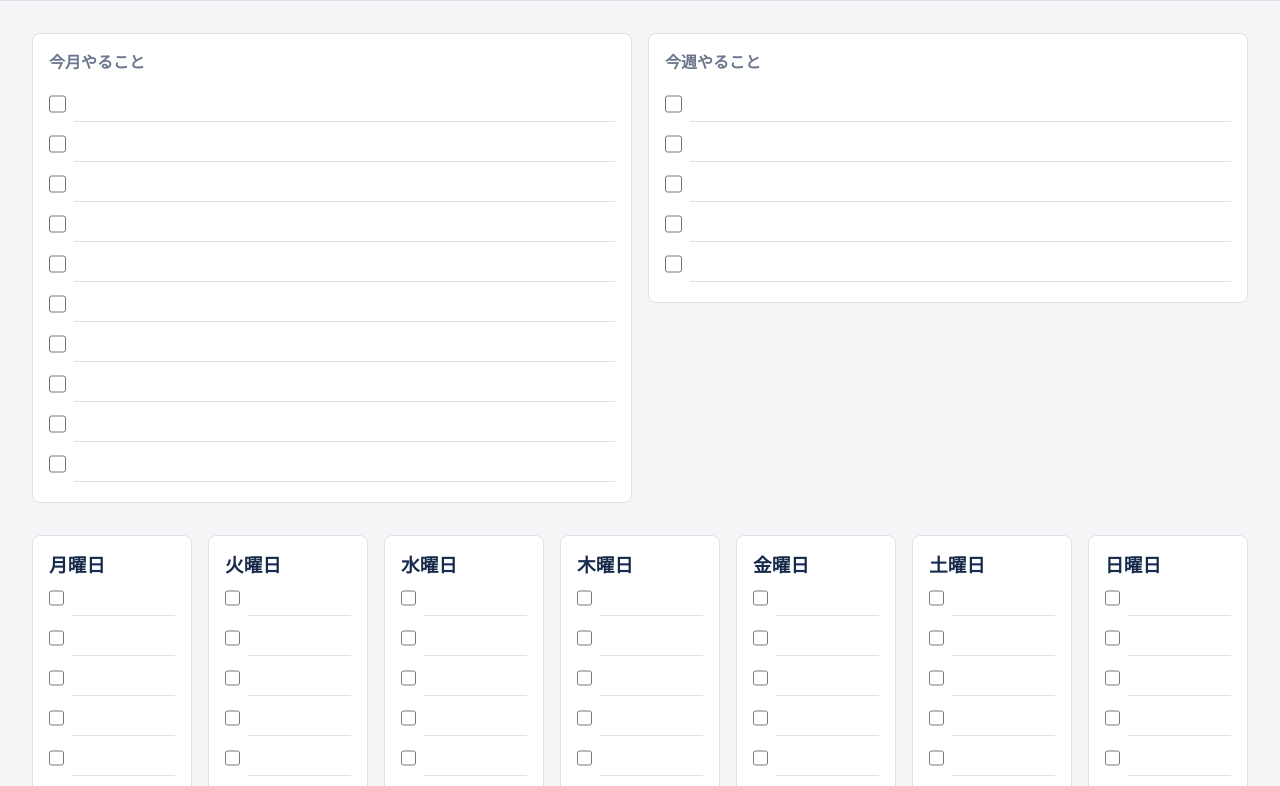
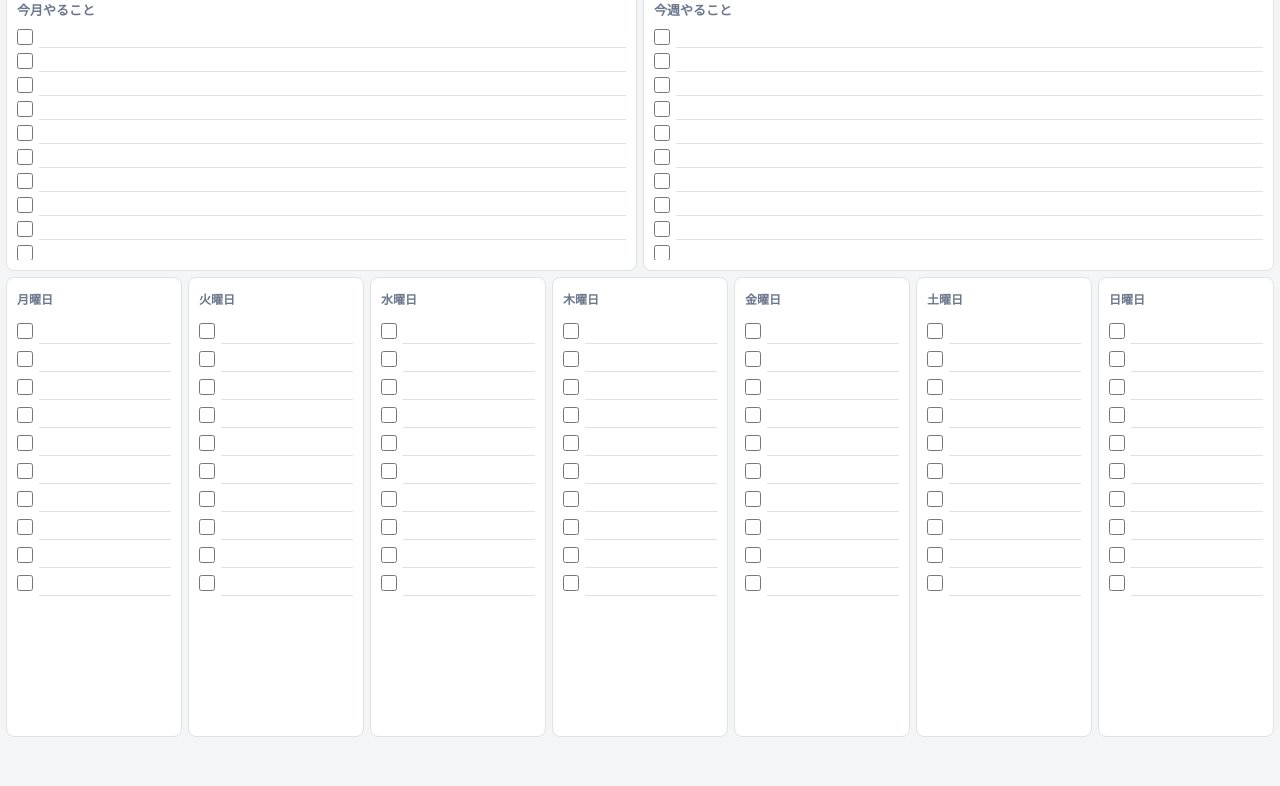
Before and after one commit to ManeTaizou/ipad-todo-list, a plain HTML site: page index.html in a window 1280 px wide. Shown: the part 57-843 px from the top of the page. After the commit the page ends 800 px from the top, so only its background shows below. Drawn offline with Linux system fonts and the light colour scheme.

Commit message:
Update index.html

```diff
--- a/index.html
+++ b/index.html
@@ -2,45 +2,108 @@
 <html lang="ja">
 <head>
   <meta charset="utf-8" />
-    <meta name="viewport" content="width=device-width, initial-scale=1.0" />
+  <meta name="viewport" content="width=device-width, initial-scale=1.0, viewport-fit=cover" />
   <title>ToDoリスト</title>
   <style>
-        :root {
-            --bg: #f4f5f7; --card: #ffffff; --ink: #172b4d; --muted: #6b778c;
-            --accent: #0052cc; --border: #dfe1e6; --checked: #9ca3af; --radius: 8px;
+    :root{
+      --bg:#f4f5f7; --card:#fff; --ink:#172b4d; --muted:#6b778c;
+      --accent:#0052cc; --border:#dfe1e6; --checked:#9ca3af; --radius:8px;
+      --gap:6px;                 /* 画面に収めるための最小ギャップ */
+      --pad-card:10px;           /* カード内余白を最小化 */
+      --row-top:0.38fr;          /* 上段(今月/今週)の高さ比 */
+      --row-bottom:0.62fr;       /* 下段(曜日)の高さ比 */
+      --input-h:26px;            /* 1行の高さ（チェック+テキスト） */
+      --head-h:24px;             /* カード見出し行の高さ */
     }
-        * { box-sizing: border-box; margin: 0; padding: 0; }
-        body {
-            margin: 0; background: var(--bg); color: var(--ink);
-            font-family: -apple-system, BlinkMacSystemFont, "Helvetica Neue", "Hiragino Sans", sans-serif;
-            font-size: 16px; line-height: 1.5;
+    *{box-sizing:border-box;margin:0;padding:0}
+    html,body{height:100%}
+    body{
+      margin:0; background:var(--bg); color:var(--ink);
+      font-family:-apple-system,BlinkMacSystemFont,"Helvetica Neue","Hiragino Sans",sans-serif;
+      font-size:14px; line-height:1.2; -webkit-text-size-adjust:100%;
     }
-        .container { width: 100%; max-width: 1800px; margin: 0 auto; padding: 16px; }
-        header {
-            background: var(--card); border-bottom: 1px solid var(--border);
-            padding: 12px 16px; position: sticky; top: 0; z-index: 10;
-            display: flex; justify-content: space-between; align-items: center;
+
+    /* 上部固定ヘッダー（最小サイズ） */
+    header{
+      background:var(--card); border-bottom:1px solid var(--border);
+      position:sticky; top:0; z-index:10;
+      display:flex; justify-content:space-between; align-items:center;
+      padding:6px 10px; height:40px;
     }
-        h1 { font-size: 22px; }
-        .controls button, .controls label {
-            border: 1px solid var(--border); background-color: var(--card); color: var(--ink);
-            padding: 6px 12px; border-radius: 6px; font-size: 13px; cursor: pointer;
+    h1{font-size:16px; font-weight:600}
+    .controls{display:flex; gap:4px; align-items:center}
+    .controls button,.controls label{
+      border:1px solid var(--border); background:var(--card); color:var(--ink);
+      padding:2px 8px; border-radius:6px; font-size:12px; cursor:pointer; height:26px;
     }
-        .main-table { width: 100%; border-spacing: 16px; border-collapse: separate; }
-        .main-table td { vertical-align: top; }
-        .card {
-            background: var(--card); border: 1px solid var(--border);
-            border-radius: var(--radius); padding: 16px; height: 100%;
+
+    /* 画面全体レイアウト：ヘッダーの下を2行グリッドで完全フィット */
+    .canvas{
+      height:calc(100vh - 40px); /* ヘッダー高と一致 */
+      padding:6px;
+      display:grid;
+      grid-template-rows: var(--row-top) var(--row-bottom);
+      gap:var(--gap);
     }
-        .card h2 { font-size: 16px; margin-bottom: 12px; color: var(--muted); }
-        .week-grid-table { width: 100%; border-spacing: 16px; border-collapse: separate; table-layout: fixed; }
-        .item { display: flex; align-items: center; gap: 8px; margin-bottom: 4px; }
-        .item input[type="checkbox"] { width: 18px; height: 18px; }
-        .item input.text {
-            width: 100%; border: none; border-bottom: 1px solid var(--border);
-            background: transparent; padding: 8px 4px; font-size: 15px; font-family: inherit;
+
+    /* 上段：今月/今週 2カラム */
+    .top{
+      display:grid;
+      grid-template-columns:1fr 1fr;
+      gap:var(--gap);
+      min-height:0; /* 子のoverflow可 */
     }
-        .item.checked input.text { text-decoration: line-through; color: var(--checked); }
+
+    /* 下段：曜日 7カラム（iPad横でちょうど収まる） */
+    .weekgrid{
+      display:grid;
+      grid-template-columns:repeat(7,1fr);
+      gap:var(--gap);
+      min-height:0;
+    }
+
+    .card{
+      background:var(--card); border:1px solid var(--border);
+      border-radius:var(--radius); padding:var(--pad-card);
+      display:flex; flex-direction:column; min-height:0;
+    }
+    .card h2,.card h3{
+      color:var(--muted); font-weight:600; line-height:1;
+      margin:0 0 6px 0; height:var(--head-h); display:flex; align-items:center;
+    }
+    .card h2{font-size:13px}
+    .card h3{font-size:12px}
+
+    /* リスト領域：見出しを除いた残り高さに10行をタイトに描画 */
+    .list{
+      flex:1 1 auto; min-height:0;
+      display:flex; flex-direction:column; gap:2px; /* 行間ほぼゼロ */
+    }
+
+    .item{
+      display:flex; align-items:center; gap:6px;
+      height:var(--input-h); /* 行高固定で10行ピッタリ狙い */
+    }
+    .item input[type="checkbox"]{
+      width:16px; height:16px; flex:0 0 auto;
+      margin:0;
+    }
+    .item input.text{
+      width:100%; border:none; border-bottom:1px solid var(--border);
+      background:transparent; padding:2px 2px; font-size:14px; font-family:inherit;
+      height:100%;
+    }
+    .item.checked input.text{ text-decoration:line-through; color:var(--checked); }
+
+    /* 余白を極力削るための微調整 */
+    @media (orientation:landscape) and (min-width:1024px){
+      :root{ --gap:6px; --pad-card:10px; --input-h:26px; --head-h:24px; }
+      body{ font-size:14px }
+    }
+
+    /* 万一高さが溢れる端末での保険：カード内のみスクロール */
+    .card{ overflow:hidden }
+    .list{ overflow:auto }
   </style>
 </head>
 <body>
@@ -55,71 +118,125 @@
     </div>
   </header>
 
-    <div class="container">
-        <table class="main-table">
-            <tr>
-                <td style="width:50%;">
+  <div class="canvas">
+    <!-- 上段：今月 / 今週 -->
+    <div class="top">
       <div class="card" id="month">
         <h2>今月やること</h2>
         <div class="list" data-section="month"></div>
       </div>
-                </td>
-                <td style="width:50%;">
       <div class="card" id="week">
         <h2>今週やること</h2>
         <div class="list" data-section="week"></div>
       </div>
-                </td>
-            </tr>
-        </table>
+    </div>
 
-        <table class="week-grid-table">
-            <tr>
-                <td id="weekday-月曜日"><div class="card"><h3>月曜日</h3><div class="list" data-section="月曜日"></div></div></td>
-                <td id="weekday-火曜日"><div class="card"><h3>火曜日</h3><div class="list" data-section="火曜日"></div></div></td>
-                <td id="weekday-水曜日"><div class="card"><h3>水曜日</h3><div class="list" data-section="水曜日"></div></div></td>
-                <td id="weekday-木曜日"><div class="card"><h3>木曜日</h3><div class="list" data-section="木曜日"></div></div></td>
-                <td id="weekday-金曜日"><div class="card"><h3>金曜日</h3><div class="list" data-section="金曜日"></div></div></td>
-                <td id="weekday-土曜日"><div class="card"><h3>土曜日</h3><div class="list" data-section="土曜日"></div></div></td>
-                <td id="weekday-日曜日"><div class="card"><h3>日曜日</h3><div class="list" data-section="日曜日"></div></div></td>
-            </tr>
-        </table>
+    <!-- 下段：曜日 7カラム -->
+    <div class="weekgrid">
+      <div class="card"><h3>月曜日</h3><div class="list" data-section="月曜日"></div></div>
+      <div class="card"><h3>火曜日</h3><div class="list" data-section="火曜日"></div></div>
+      <div class="card"><h3>水曜日</h3><div class="list" data-section="水曜日"></div></div>
+      <div class="card"><h3>木曜日</h3><div class="list" data-section="木曜日"></div></div>
+      <div class="card"><h3>金曜日</h3><div class="list" data-section="金曜日"></div></div>
+      <div class="card"><h3>土曜日</h3><div class="list" data-section="土曜日"></div></div>
+      <div class="card"><h3>日曜日</h3><div class="list" data-section="日曜日"></div></div>
+    </div>
   </div>
 
   <script>
     const STORAGE_KEY = 'ipad-todo';
     const days = ["月曜日","火曜日","水曜日","木曜日","金曜日","土曜日","日曜日"];
+
+    // ★ 今月=10行、今週=10行、各曜日=10行
     const initial = {
-          month: Array.from({length:10},()=>({checked:false,text:""})),
-          week: Array.from({length:5},()=>({checked:false,text:""}))
+      month: Array.from({length:10}, ()=>({checked:false,text:""})),
+      week:  Array.from({length:10}, ()=>({checked:false,text:""}))
     };
-        days.forEach(d=>initial[d]=Array.from({length:10},()=>({checked:false,text:""})));
-        let state = JSON.parse(localStorage.getItem(STORAGE_KEY)||JSON.stringify(initial));
+    days.forEach(d => initial[d] = Array.from({length:10}, ()=>({checked:false,text:""})));
+
+    // 既存保存データが5行のままでも10行に拡張されるようにマージする
+    function normalizeToTen(arr){
+      const copy = Array.isArray(arr) ? arr.slice(0,10) : [];
+      while(copy.length < 10){ copy.push({checked:false, text:""}); }
+      return copy;
+    }
+
+    let state;
+    try{
+      const saved = JSON.parse(localStorage.getItem(STORAGE_KEY) || "null");
+      if(saved){
+        state = {};
+        // month/week
+        state.month = normalizeToTen(saved.month);
+        state.week  = normalizeToTen(saved.week);
+        // weekdays
+        days.forEach(d => { state[d] = normalizeToTen(saved[d]); });
+      }else{
+        state = JSON.parse(JSON.stringify(initial));
+      }
+    }catch(e){
+      state = JSON.parse(JSON.stringify(initial));
+    }
 
     function save(){ localStorage.setItem(STORAGE_KEY, JSON.stringify(state)); }
+
     function createItem(section,i){
-          const it=state[section][i];
-          const div=document.createElement('div');
-          div.className='item'+(it.checked?' checked':'');
-          const cb=document.createElement('input');cb.type='checkbox';cb.checked=it.checked;
-          const input=document.createElement('input');input.type='text';input.className='text';input.value=it.text;
-          cb.onchange=()=>{it.checked=cb.checked;div.classList.toggle('checked',cb.checked);save();};
-          input.oninput=()=>{it.text=input.value;save();};
-          div.append(cb,input);return div;
+      const it = state[section][i];
+      const div = document.createElement('div');
+      div.className = 'item' + (it.checked ? ' checked' : '');
+      const cb = document.createElement('input'); cb.type='checkbox'; cb.checked=it.checked;
+      const input = document.createElement('input'); input.type='text'; input.className='text'; input.value=it.text;
+      cb.onchange = ()=>{ it.checked=cb.checked; div.classList.toggle('checked', cb.checked); save(); };
+      input.oninput = ()=>{ it.text=input.value; save(); };
+      div.append(cb, input);
+      return div;
     }
+
     function render(){
       document.querySelectorAll('.list').forEach(list=>{
-            const sec=list.dataset.section;
-            list.innerHTML='';
+        const sec = list.dataset.section;
+        list.innerHTML = '';
         if(state[sec]){
-              state[sec].forEach((_,i)=>list.append(createItem(sec,i)));
+          // 10行固定で描画
+          for(let i=0;i<10;i++){ list.append(createItem(sec,i)); }
         }
       });
     }
-        document.getElementById('clearChecks').onclick=()=>{Object.keys(state).forEach(k=>state[k].forEach(i=>i.checked=false));save();render();};
-        document.getElementById('resetAll').onclick=()=>{if(confirm('リセットしますか？')){state=JSON.parse(JSON.stringify(initial));save();render();}};
-        document.getElementById('exportData').onclick=()=>{const b=new Blob([JSON.stringify(state)],{type:'application/json'});const a=document.createElement('a');a.href=URL.createObjectURL(b);a.download='todo.json';a.click();};
-        document.getElementById('importDataInput').onchange=e=>{const f=e.target.files[0];if(f){const r=new FileReader();r.onload=()=>{try{state=JSON.parse(r.result);save();render();}catch{alert('失敗');}};r.readAsText(f);}};
+
+    // 操作系
+    document.getElementById('clearChecks').onclick = ()=>{
+      Object.keys(state).forEach(k => state[k].forEach(i => i.checked=false));
+      save(); render();
+    };
+    document.getElementById('resetAll').onclick = ()=>{
+      if(confirm('リセットしますか？')){
+        state = JSON.parse(JSON.stringify(initial)); save(); render();
+      }
+    };
+    document.getElementById('exportData').onclick = ()=>{
+      const b = new Blob([JSON.stringify(state)], {type:'application/json'});
+      const a = document.createElement('a');
+      a.href = URL.createObjectURL(b); a.download='todo.json'; a.click();
+    };
+    document.getElementById('importDataInput').onchange = e=>{
+      const f = e.target.files[0];
+      if(f){
+        const r=new FileReader();
+        r.onload=()=>{
+          try{
+            const incoming = JSON.parse(r.result);
+            // 読み込み時も10行に正規化
+            const next = {};
+            next.month = normalizeToTen(incoming.month);
+            next.week  = normalizeToTen(incoming.week);
+            days.forEach(d => next[d] = normalizeToTen(incoming[d]));
+            state = next; save(); render();
+          }catch{ alert('読み込みに失敗しました'); }
+        };
+        r.readAsText(f);
+      }
+    };
+
     render();
   </script>
 </body>
```
Lines whose indentation alone changed are shown as unchanged.
